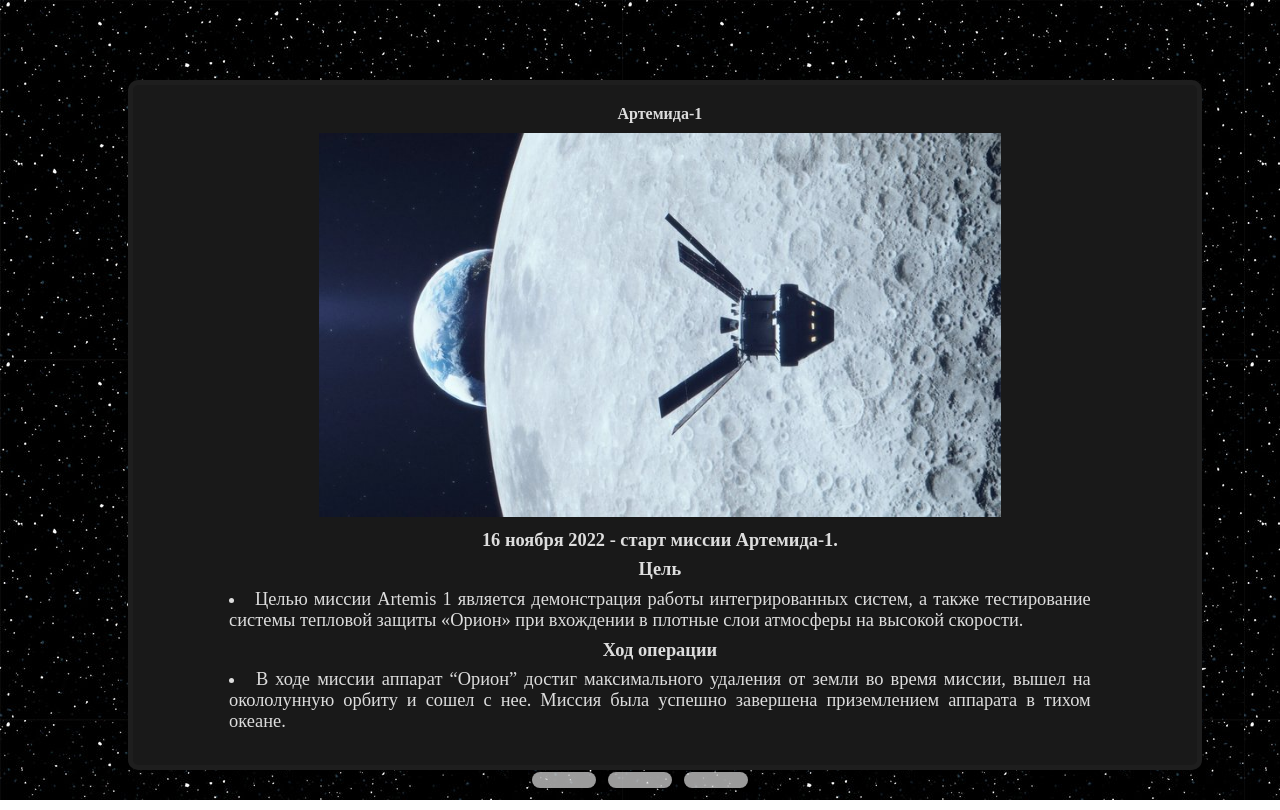
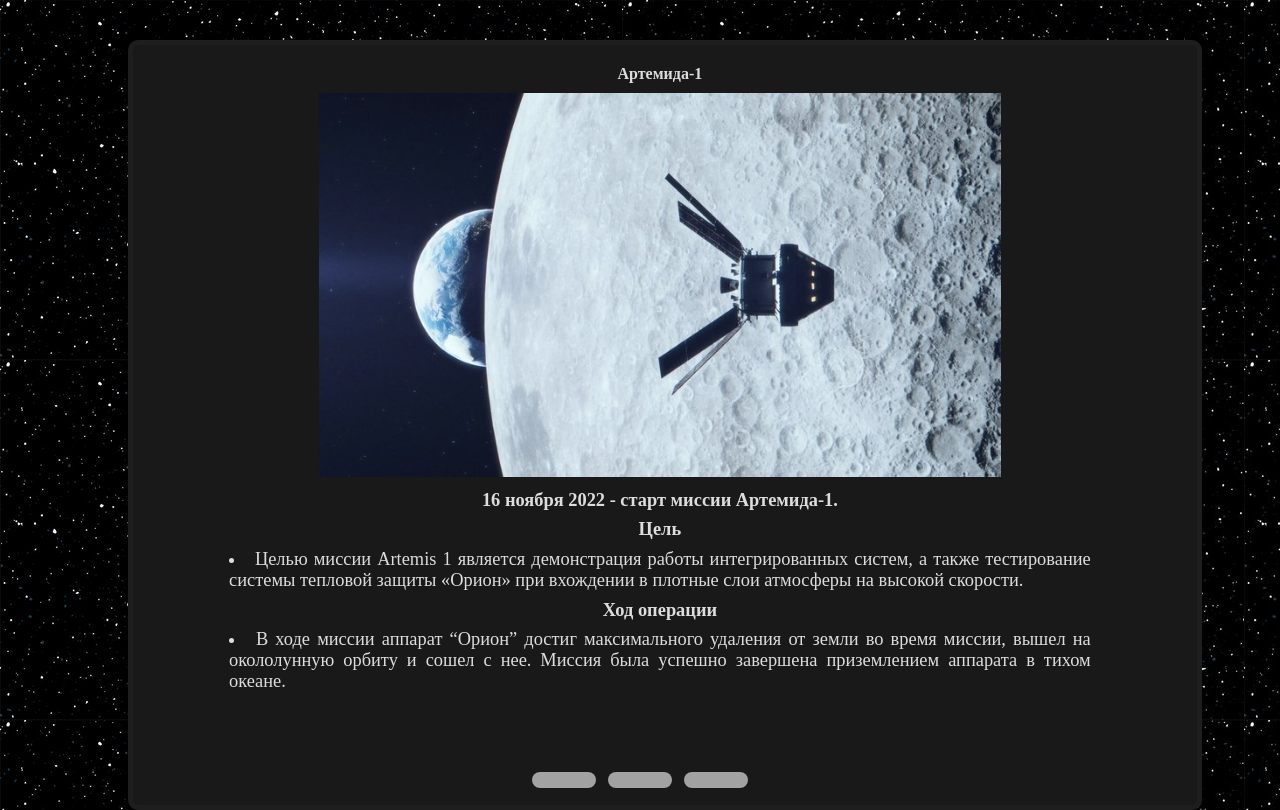
Before and after one commit to ILoveCapybara7/schproject, a plain HTML site: page index.html in a window 1280 px wide. Drawn offline with Linux system fonts and the light colour scheme.

Commit message:
Add files via upload

```diff
--- a/style.css
+++ b/style.css
@@ -70,8 +70,8 @@
 }
 
 .slider{
-    width: 80%;
-    height:80%;
+    width: 80vw;
+    height:90vh;
     overflow: hidden;
     background-color: rgb(25, 25, 25);
     padding: 20px;
@@ -83,8 +83,8 @@
     position:absolute;
     left: 10vw;
     right: 10vw;
-    top: 10vh;
-    bottom: 10vh;
+    top: 5vh;
+    bottom: 5vh;
 }
 
 .navigation{
```
